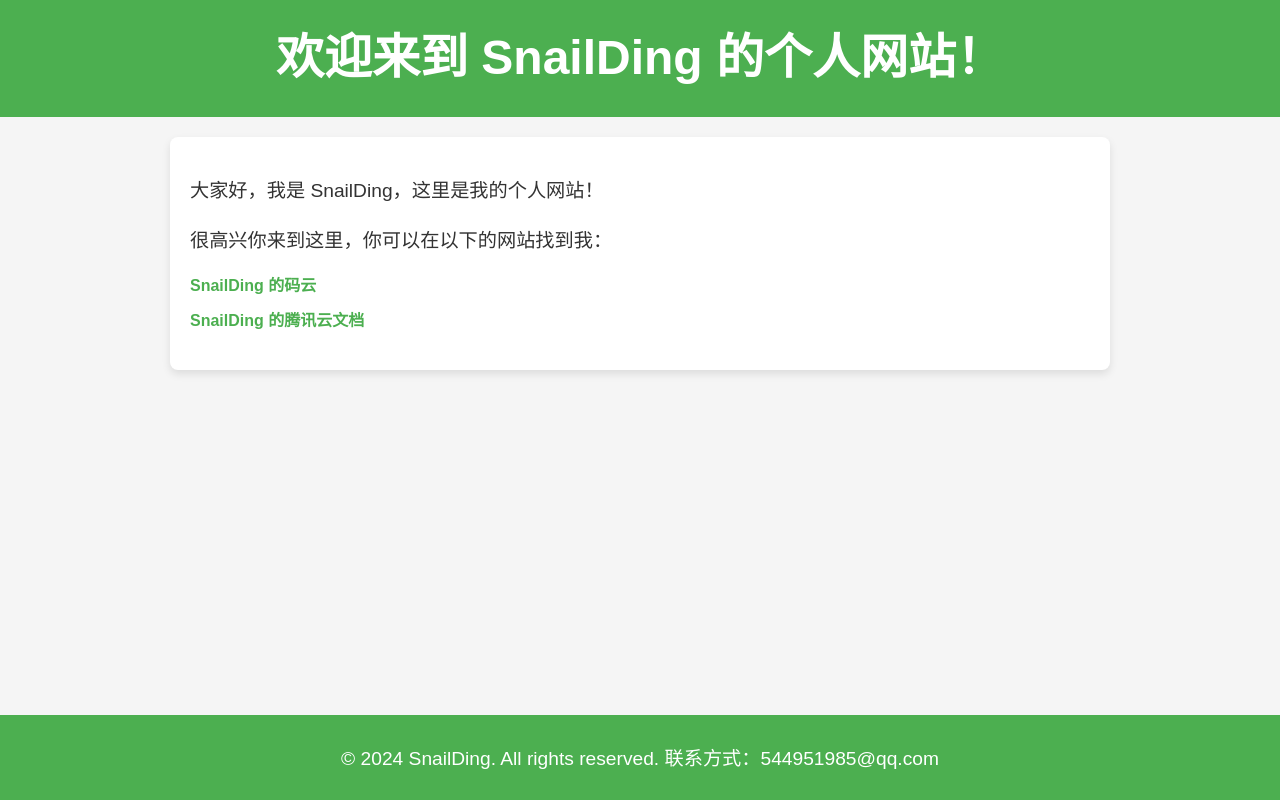
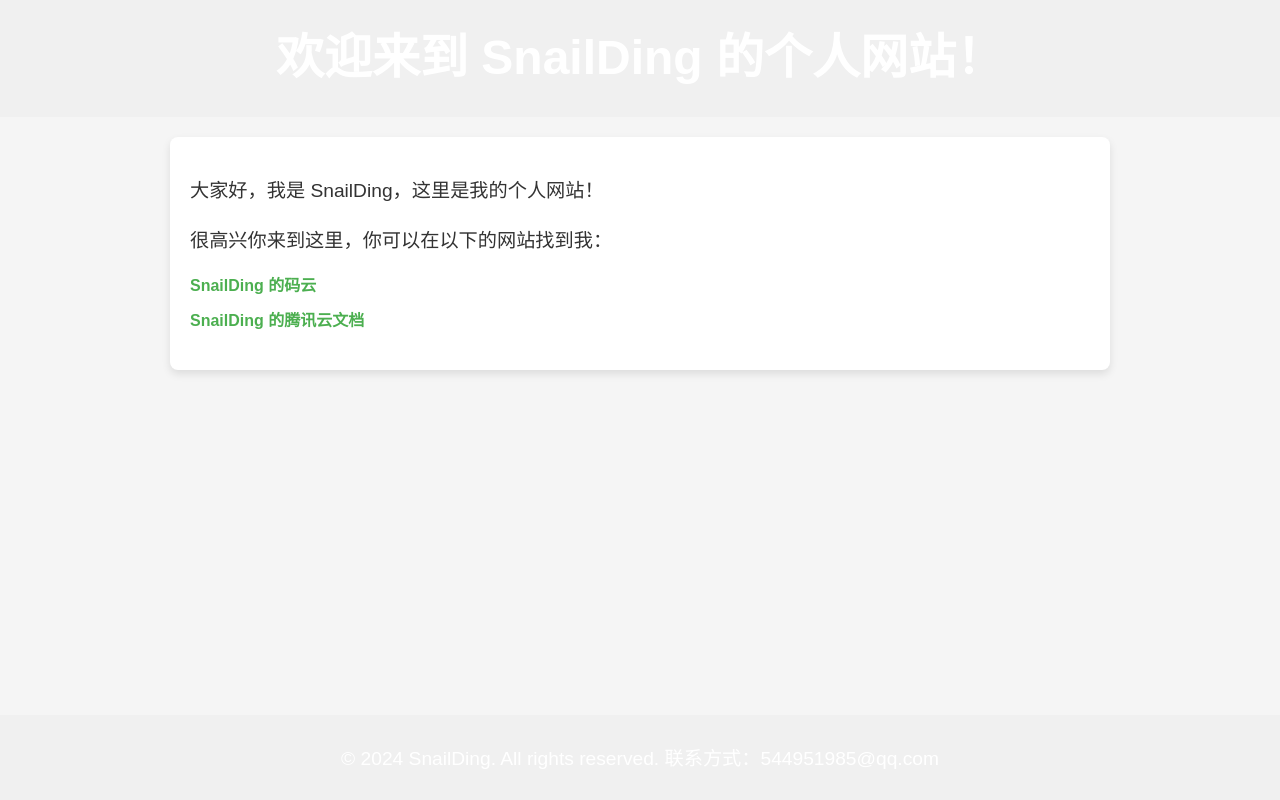
Before and after one commit to dingpf08/dingpf08.github.io, a plain HTML site: page index.html in a window 1280 px wide. Drawn offline with Linux system fonts and the light colour scheme.

Commit message:
修改头尾的颜色

```diff
--- a/index.html
+++ b/index.html
@@ -17,7 +17,7 @@
 
         /* 头部样式 */
         header {
-            background-color: #4CAF50;
+            background-color: #f0f0f0;
             color: white;
             text-align: center;
             padding: 20px 0;
@@ -69,7 +69,7 @@
         /* 页脚样式 */
         footer {
             text-align: center;
-            background-color: #4CAF50;
+            background-color: #f0f0f0;
             color: white;
             padding: 10px 0;
             position: fixed;
```
